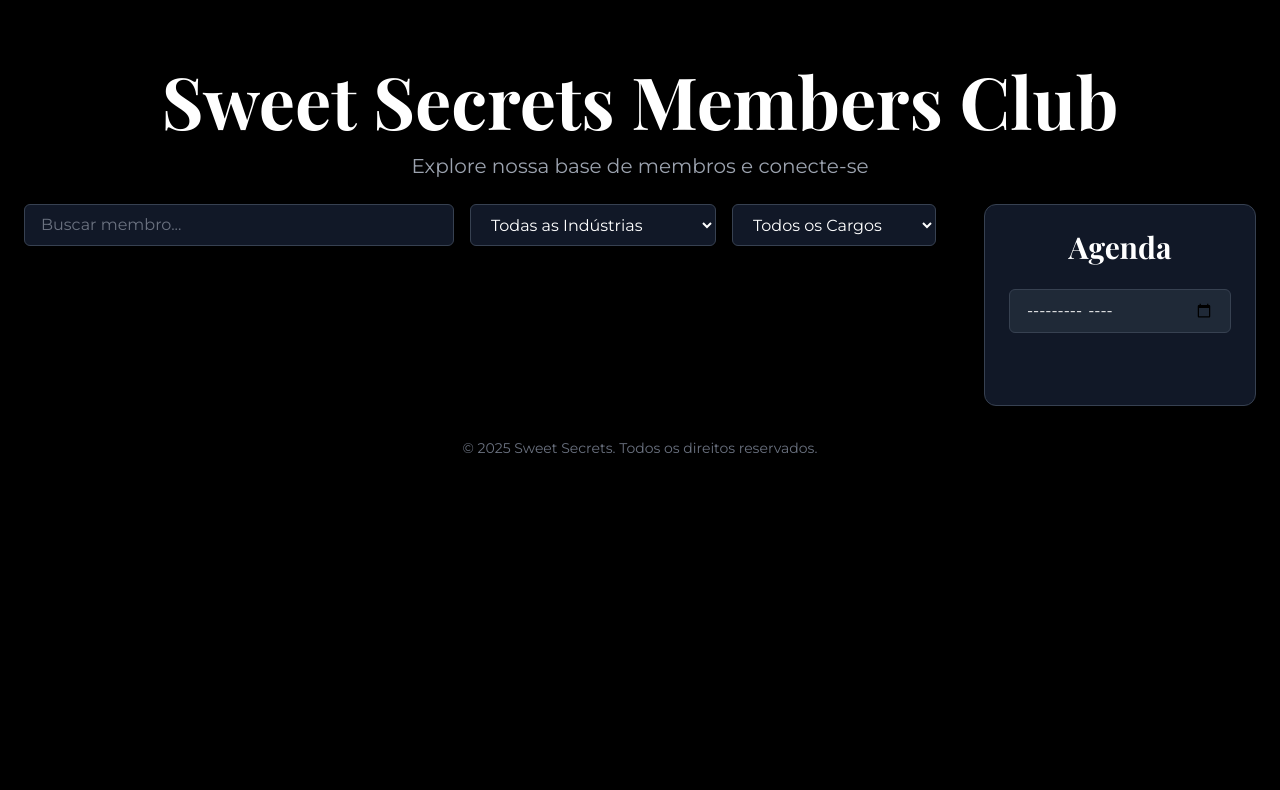
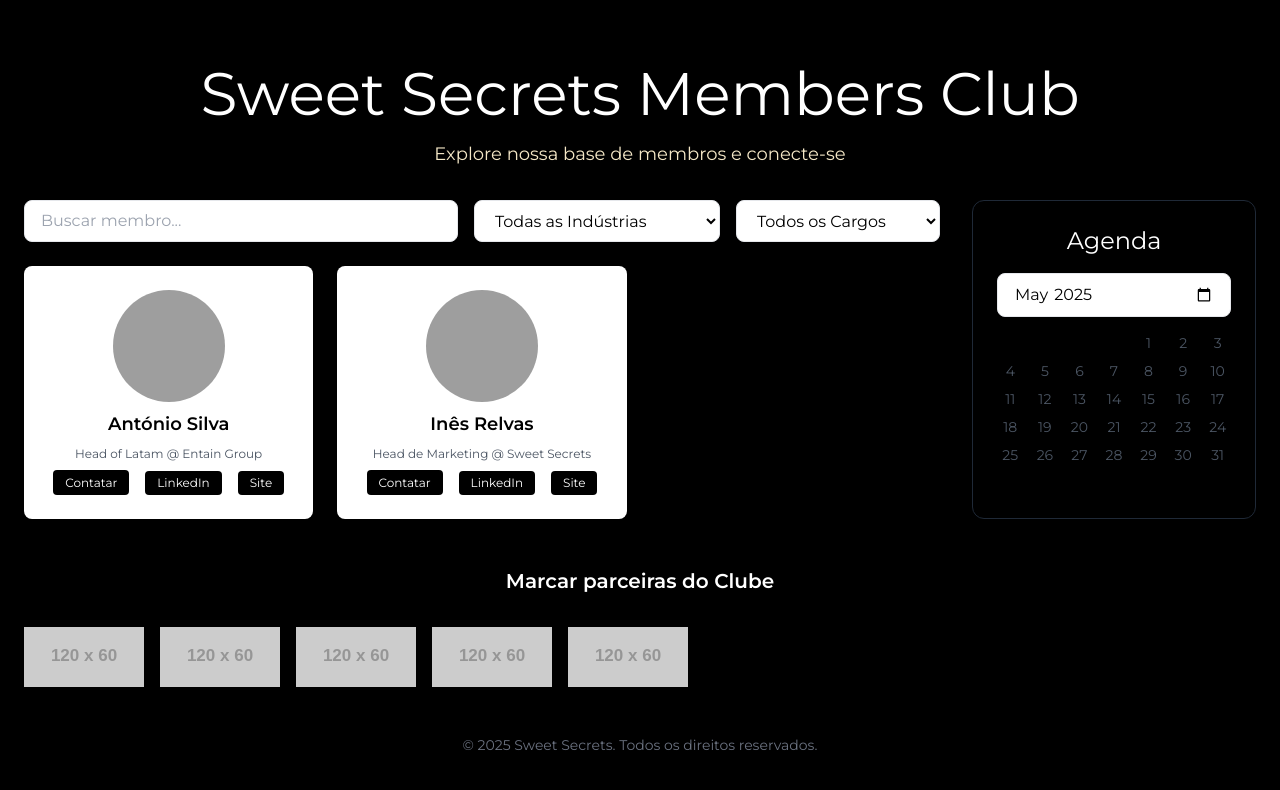
Before and after one commit to sweetsecretsmembersclub/painelmenbership, a plain HTML site: page index.html in a window 1280 px wide. Drawn offline with nearby package versions, Linux system fonts and the light colour scheme; grey boxes are pictures that could not be loaded; placeholder pictures from the web are drawn by us.

Commit message:
Add files via upload
v2

```diff
--- a/index.html
+++ b/index.html
@@ -4,36 +4,37 @@
   <meta charset="UTF-8">
   <meta name="viewport" content="width=device-width, initial-scale=1.0">
   <title>Sweet Secrets Members Club</title>
-  <!-- Fonts -->
-  <link href="https://fonts.googleapis.com/css2?family=Playfair+Display:wght@700&family=Montserrat:wght@300;400;600&display=swap" rel="stylesheet">
+  <link href="https://fonts.googleapis.com/css2?family=Montserrat:wght@300;400;600&display=swap" rel="stylesheet">
   <script src="https://cdn.tailwindcss.com"></script>
   <style>
     body { font-family: 'Montserrat', sans-serif; }
-    h1, h2, h3 { font-family: 'Playfair Display', serif; }
+    h1, h2, h3 { font-weight: 600; }
+    .card-bg { background-color: #ffffff; }
+    .box-white { background-color: #ffffff; border-color: #e5e7eb; }
+    .text-cream { color: #f5e8c7; }
+    .scroll-gallery { display: flex; overflow-x: auto; padding: 1rem 0; }
+    .scroll-gallery img { margin-right: 1rem; height: 60px; }
   </style>
 </head>
 <body class="bg-black text-white">
   <!-- Hero -->
   <header class="text-center py-16 bg-black">
-    <h1 class="text-7xl font-bold mb-4">Sweet Secrets Members Club</h1>
-    <p class="text-xl text-gray-400">Explore nossa base de membros e conecte-se</p>
+    <h1 class="text-6xl mb-4">Sweet Secrets Members Club</h1>
+    <p class="text-lg text-cream">Explore nossa base de membros e conecte-se</p>
   </header>
-
-  <!-- Content -->
-  <div class="max-w-7xl mx-auto px-6 -mt-10 grid grid-cols-1 lg:grid-cols-4 gap-12">
-    <!-- Members Section -->
-    <section class="lg:col-span-3 space-y-8">
-      <!-- Filters -->
-      <div class="flex flex-wrap gap-4 mb-6">
-        <input id="searchInput" type="text" placeholder="Buscar membro..." class="flex-1 min-w-[200px] px-4 py-2 bg-gray-900 border border-gray-700 rounded-md placeholder-gray-500 focus:outline-none focus:border-white" />
-        <select id="filterIndustry" class="px-4 py-2 bg-gray-900 border border-gray-700 rounded-md focus:outline-none focus:border-white">
+  <div class="max-w-7xl mx-auto px-6 -mt-8 grid grid-cols-1 lg:grid-cols-4 gap-8">
+    <!-- Members -->
+    <section class="lg:col-span-3 space-y-6">
+      <div class="flex flex-wrap gap-4 mb-4">
+        <input id="searchInput" class="flex-1 px-4 py-2 bg-white text-black border rounded-lg" placeholder="Buscar membro..." />
+        <select id="filterIndustry" class="px-4 py-2 bg-white text-black border rounded-lg">
           <option value="">Todas as Indústrias</option>
           <option>Mídia & Entretenimento</option>
           <option>Marketing & Eventos</option>
           <option>Finanças</option>
           <option>Tech</option>
         </select>
-        <select id="filterTitle" class="px-4 py-2 bg-gray-900 border border-gray-700 rounded-md focus:outline-none focus:border-white">
+        <select id="filterTitle" class="px-4 py-2 bg-white text-black border rounded-lg">
           <option value="">Todos os Cargos</option>
           <option>CEO</option>
           <option>Head of Marketing</option>
@@ -41,113 +42,75 @@
           <option>Consultor(a)</option>
         </select>
       </div>
-      <!-- Members Grid -->
-      <div id="membersContainer" class="grid grid-cols-1 sm:grid-cols-2 lg:grid-cols-3 gap-8"></div>
+      <div id="membersContainer" class="grid grid-cols-1 sm:grid-cols-2 lg:grid-cols-3 gap-6"></div>
     </section>
-
     <!-- Calendar & Events -->
-    <aside class="bg-gray-900 p-6 rounded-xl border border-gray-700">
-      <h2 class="text-3xl font-semibold mb-6 text-center">Agenda</h2>
-      <!-- Month Selector -->
-      <input id="calendarMonth" type="month" class="w-full px-4 py-2 mb-6 bg-gray-800 border border-gray-700 rounded-md focus:outline-none focus:border-white text-white" />
-      <!-- Calendar Grid -->
-      <div id="calendarGrid" class="grid grid-cols-7 gap-1 mb-6"></div>
-      <!-- Monthly List -->
-      <ul id="eventsList" class="space-y-4 mb-6"></ul>
-      <!-- Details Panel -->
-      <div id="eventDetails" class="hidden bg-black p-4 rounded-lg border border-gray-700">
-        <h3 id="detailName" class="text-2xl font-bold mb-2"></h3>
-        <p id="detailDateTime" class="text-gray-400 mb-1"></p>
-        <p id="detailLocation" class="text-gray-400 mb-4"></p>
-        <p id="detailDesc" class="text-gray-300 mb-6"></p>
-        <button id="detailSignup" class="w-full px-4 py-2 border border-white rounded-md hover:bg-white hover:text-black font-semibold">Pedir Inscrição</button>
-      </div>
+    <aside class="bg-black p-6 rounded-xl border border-gray-800">
+      <h2 class="text-2xl mb-4 text-center">Agenda</h2>
+      <input id="calendarMonth" type="month" class="w-full px-4 py-2 mb-4 bg-white text-black border rounded-lg" />
+      <div id="calendarGrid" class="grid grid-cols-7 gap-2 mb-4 text-center text-sm"></div>
+      <div id="eventsList" class="space-y-3 mb-4"></div>
     </aside>
   </div>
 
-  <!-- Footer -->
+  <!-- Partner Gallery -->
+  <section class="max-w-7xl mx-auto px-6 mt-12">
+    <h2 class="text-xl font-semibold mb-4 text-center text-white">Marcar parceiras do Clube</h2>
+    <div class="scroll-gallery">
+      <!-- logos -->
+      <img src="https://via.placeholder.com/120x60?text=Brand+1" alt="Partner 1" />
+      <img src="https://via.placeholder.com/120x60?text=Brand+2" alt="Partner 2" />
+      <img src="https://via.placeholder.com/120x60?text=Brand+3" alt="Partner 3" />
+      <img src="https://via.placeholder.com/120x60?text=Brand+4" alt="Partner 4" />
+      <img src="https://via.placeholder.com/120x60?text=Brand+5" alt="Partner 5" />
+      <!-- repete se quiser infinito -->
+    </div>
+  </section>
+
   <footer class="text-center py-8 text-gray-500 text-sm">
     © 2025 Sweet Secrets. Todos os direitos reservados.
   </footer>
 
   <script>
-    // Data
     const members = [
-      { id:1,name:'António Silva',photo:'https://via.placeholder.com/150',title:'Head of Latam',company:'Entain Group',industry:'Mídia & Entretenimento',description:'Líder em expansão e estratégia de mercado na América Latina.' },
-      { id:2,name:'Inês Relvas',photo:'https://via.placeholder.com/150',title:'Head de Marketing',company:'Sweet Secrets',industry:'Marketing & Eventos',description:'Especialista em branding de luxo e experiências exclusivas.' }
+      {id:1,name:'António Silva',photo:'https://randomuser.me/api/portraits/men/32.jpg',linkedin:'https://linkedin.com/in/antoniosilva',site:'https://entain.com',title:'Head of Latam',company:'Entain Group',industry:'Mídia & Entretenimento'},
+      {id:2,name:'Inês Relvas',photo:'https://randomuser.me/api/portraits/women/44.jpg',linkedin:'https://linkedin.com/in/inesrelvas',site:'https://sweetsecrets.club',title:'Head de Marketing',company:'Sweet Secrets',industry:'Marketing & Eventos'}
     ];
     const events = [
-      {id:1,name:'Finais NBA com a Hennessy',date:'2025-06-05',time:'19:30',location:'Exímia Bar',slots:'Últimas vagas!',detail:'Viva a final com coquetéis exclusivos Hennessy.'},
-      {id:2,name:'Jantar Dia dos Namorados',date:'2025-06-12',time:'19:30',location:'Sweet Secrets Club',slots:'Vagas limitadas',detail:'Menu romântico com curadoria especial.'},
-      {id:3,name:'Jantar Dia dos Namorados',date:'2025-06-12',time:'21:00',location:'Sweet Secrets Club',slots:'Vagas limitadas',detail:'Menu noturno para uma noite inesquecível.'},
-      {id:4,name:'Petit Comitê CTOs',date:'2025-06-19',time:'19:00',location:'Sala VIP',slots:'Vagas limitadas',detail:'Discussão intimacy tech com líderes.'},
-      {id:5,name:"CEO's Cocktail by Inova.SAO",date:'2025-06-24',time:'20:00',location:'Morumbis',slots:'Vagas limitadas',detail:'Encontro exclusivo de CEOs.'}
+      {id:1,name:'Finais NBA com Hennessy',date:'2025-06-05',time:'19:30',location:'Exímia Bar',slots:'Últimas vagas!',detail:'Coquetéis exclusivos Hennessy.'},
+      {id:2,name:'Jantar Dia dos Namorados',date:'2025-06-12',time:'19:30',location:'Sweet Secrets Club',slots:'Vagas limitadas',detail:'Menu romântico.'},
+      {id:3,name:'Petit Comitê CTOs',date:'2025-06-19',time:'19:00',location:'Sala VIP',slots:'Vagas limitadas',detail:'Discussão tech.'},
+      {id:4,name:"CEO's Cocktail by Inova.SAO",date:'2025-06-24',time:'20:00',location:'Morumbis',slots:'Vagas limitadas',detail:'Encontro de CEOs.'}
     ];
-
-    // Elements
-    const membersContainer = document.getElementById('membersContainer');
-    const searchInput = document.getElementById('searchInput');
-    const filterIndustry = document.getElementById('filterIndustry');
-    const filterTitle = document.getElementById('filterTitle');
-    const calendarMonth = document.getElementById('calendarMonth');
-    const calendarGrid = document.getElementById('calendarGrid');
-    const eventsList = document.getElementById('eventsList');
-    const eventDetails = document.getElementById('eventDetails');
-
-    // Helpers
+    // Elementos
+    const mc = document.getElementById('membersContainer');
+    const si = document.getElementById('searchInput');
+    const fi = document.getElementById('filterIndustry');
+    const ft = document.getElementById('filterTitle');
+    const cm = document.getElementById('calendarMonth');
+    const cg = document.getElementById('calendarGrid');
+    const el = document.getElementById('eventsList');
     const months = ['janeiro','fevereiro','março','abril','maio','junho','julho','agosto','setembro','outubro','novembro','dezembro'];
-    function formatDate(date){ let [y,m,d]=date.split('-');return `${+d} ${months[m-1]} ${y}`; }
-
-    // Render members
-    function renderMembers(list){
-      membersContainer.innerHTML='';
-      list.forEach(m=>{
-        const card=document.createElement('div');
-        card.className='bg-gray-900 p-6 rounded-lg flex flex-col items-center space-y-4 pt-12';
-        card.innerHTML=`
-          <img src="${m.photo}" alt="${m.name}" class="w-28 h-28 rounded-full border-2 border-white"/>
-          <h3 class="text-xl font-semibold">${m.name}</h3>
-          <p class="text-gray-400 text-sm">${m.title} @ ${m.company}</p>
-          <p class="text-gray-500 text-sm italic">${m.industry}</p>
-          <button class="mt-2 px-4 py-2 border border-white rounded-md hover:bg-white hover:text-black text-sm font-medium" onclick="connect('${m.name}')">Conectar</button>
-        `;
-        membersContainer.appendChild(card);
-      });
-    }
-
-    // Connect via WhatsApp
-    function connect(name){ window.open(`https://wa.me/5511913079456?text=${encodeURIComponent('Gostaria de me conectar com o membro '+name)}`,'_blank'); }
-
-    // Calendar
-    function renderCalendar(month){calendarGrid.innerHTML='';let [y,m]=month.split('-').map(Number);let first=new Date(y,m-1,1).getDay();let total=new Date(y,m,0).getDate();for(let i=0;i<first;i++){calendarGrid.appendChild(document.createElement('div'));}for(let d=1;d<=total;d++){let cell=document.createElement('div');let dateStr=`${y}-${String(m).padStart(2,'0')}-${String(d).padStart(2,'0')}`;let has=events.some(e=>e.date===dateStr);cell.textContent=d;cell.className=has?'cursor-pointer text-white font-semibold':'text-gray-600';cell.onclick=()=>showDetail(dateStr);calendarGrid.appendChild(cell);} }
-
-    // Render monthly list
-    function renderList(month){
-      eventsList.innerHTML='';
-      events.filter(e=>e.date.startsWith(month)).forEach(e=>{
-        const box=document.createElement('div');
-        box.className='bg-gray-800 p-4 rounded-md border border-gray-700 mb-4 cursor-pointer hover:border-white';
-        box.innerHTML=`
-          <span class=\"block text-gray-400 text-sm mb-1\">${formatDate(e.date)}</span>
-          <span class=\"block text-white font-bold text-lg mb-1\">${e.name}</span>
-          <span class=\"block text-gray-400 text-sm\">${e.slots}</span>
-        `;
-        box.onclick=()=>showDetail(e.date);
-        eventsList.appendChild(box);
-      });
-    }events.filter(e=>e.date.startsWith(month)).forEach(e=>{let li=document.createElement('li');li.className='cursor-pointer';li.innerHTML=`<span class="font-semibold">${formatDate(e.date)}</span><br><span class="font-bold text-base">${e.name}</span><br><span class="text-gray-400 text-sm">${e.slots}</span>`;li.onclick=()=>showDetail(e.date);eventsList.appendChild(li);});}
-
-    // Show details
-    function showDetail(date){let arr=events.filter(e=>e.date===date);eventDetails.innerHTML='';arr.forEach(e=>{let div=document.createElement('div');div.innerHTML=`<h3 class="text-xl font-bold mb-1">${e.name}</h3><p class="text-gray-400 text-sm mb-1">${formatDate(e.date)} | ${e.time}</p><p class="text-gray-400 text-sm mb-2">${e.location}</p><p class="text-gray-300 text-sm mb-4">${e.detail}</p><button class="w-full px-4 py-2 border border-white rounded-md hover:bg-white hover:text-black font-medium" onclick="signup('${e.name}', '${formatDate(e.date)}')">Inscrever</button>`;eventDetails.appendChild(div);} );eventDetails.classList.remove('hidden');}
-
-    // Signup via WhatsApp
-    function signup(name,date){window.open(`https://wa.me/5511913079456?text=${encodeURIComponent('Gostaria de me inscrever no evento '+name+' do dia '+date)}`,'_blank');}
-
-    // Filter
-    function filterAll(){let term=searchInput.value.toLowerCase(),ind=filterIndustry.value,ti=filterTitle.value;renderMembers(members.filter(m=>m.name.toLowerCase().includes(term)&&(!ind||m.industry===ind)&&(!ti||m.title===ti)));}
-
-    // Init
-    let today=new Date(),cur=today.toISOString().slice(0,7);calendarMonth.value=cur;searchInput.oninput=filterAll;filterIndustry.onchange=filterAll;filterTitle.onchange=filterAll;calendarMonth.onchange=()=>{renderCalendar(calendarMonth.value);renderList(calendarMonth.value);eventDetails.classList.add('hidden');};renderMembers(members);renderCalendar(cur);renderList(cur);
+    function fmt(d){const [y,m,day]=d.split('-');return`${+day} ${months[m-1]} ${y}`;}
+    function renderMembers(list){mc.innerHTML='';list.forEach(m=>{let c=document.createElement('div');c.className='card-bg p-6 rounded-lg text-center space-y-2';c.innerHTML=
+          `<img src="${m.photo}" class="w-28 h-28 rounded-full mx-auto"/>`+
+          `<h3 class="text-lg font-bold text-black">${m.name}</h3>`+
+          `<p class="text-gray-600 text-xs">${m.title} @ ${m.company}</p>`+
+          `<div class="flex justify-center space-x-4 mt-2">`+
+            `<button onclick="ctc('${m.name}')" class="px-3 py-1 bg-black text-white rounded text-xs">Contatar</button>`+
+            `<a href="${m.linkedin}" target="_blank"><button class="px-3 py-1 bg-black text-white rounded text-xs">LinkedIn</button></a>`+
+            `<a href="${m.site}" target="_blank"><button class="px-3 py-1 bg-black text-white rounded text-xs">Site</button></a>`+
+          `</div>`;mc.appendChild(c);});}
+    function ctc(n){window.open(`https://wa.me/5511913079456?text=${encodeURIComponent('Gostaria de me conectar com o membro '+n)}`,'_blank');}
+    function renderCalendar(mon){cg.innerHTML='';let [y,m]=mon.split('-').map(Number),f=new Date(y,m-1,1).getDay(),t=new Date(y,m,0).getDate();for(let i=0;i<f;i++)cg.appendChild(document.createElement('div'));for(let d=1;d<=t;d++){let cell=document.createElement('div'),ds=`${y}-${String(m).padStart(2,'0')}-${String(d).padStart(2,'0')}`,he=events.some(e=>e.date===ds);cell.textContent=d;cell.className=he?'cursor-pointer text-white font-semibold':'text-gray-600';cell.onclick=()=>renderList(mon);cg.appendChild(cell);} }
+    function renderList(mon){el.innerHTML='';events.filter(e=>e.date.startsWith(mon)).forEach(e=>{let b=document.createElement('div');b.className='box-white p-4 rounded-lg border mb-3';b.innerHTML=
+          `<span class="block text-gray-500 text-xs mb-1">${fmt(e.date)}</span>`+
+          `<span class="block text-black font-semibold text-base mb-1">${e.name}</span>`+
+          `<span class="block text-gray-500 text-xs mb-2">${e.slots}</span>`+
+          `<button onclick="signup('${e.name}','${fmt(e.date)}')" class="px-4 py-2 bg-black text-white border rounded text-xs">Inscrever</button>`;el.appendChild(b);});}
+    function signup(n,d){window.open(`https://wa.me/5511913079456?text=${encodeURIComponent('Gostaria de me inscrever no evento '+n+' do dia '+d)}`,'_blank');}
+    function filterAll(){let t=si.value.toLowerCase(),i=fi.value,tt=ft.value;renderMembers(members.filter(m=>m.name.toLowerCase().includes(t)&&(!i||m.industry===i)&&(!tt||m.title===tt)));}
+    const cur=new Date().toISOString().slice(0,7);cm.value=cur;si.oninput=filterAll;fi.onchange=filterAll;ft.onchange=filterAll;cm.onchange=()=>{renderCalendar(cm.value);renderList(cm.value);} ;renderMembers(members);renderCalendar(cur);renderList(cur);
   </script>
 </body>
 </html>
```
